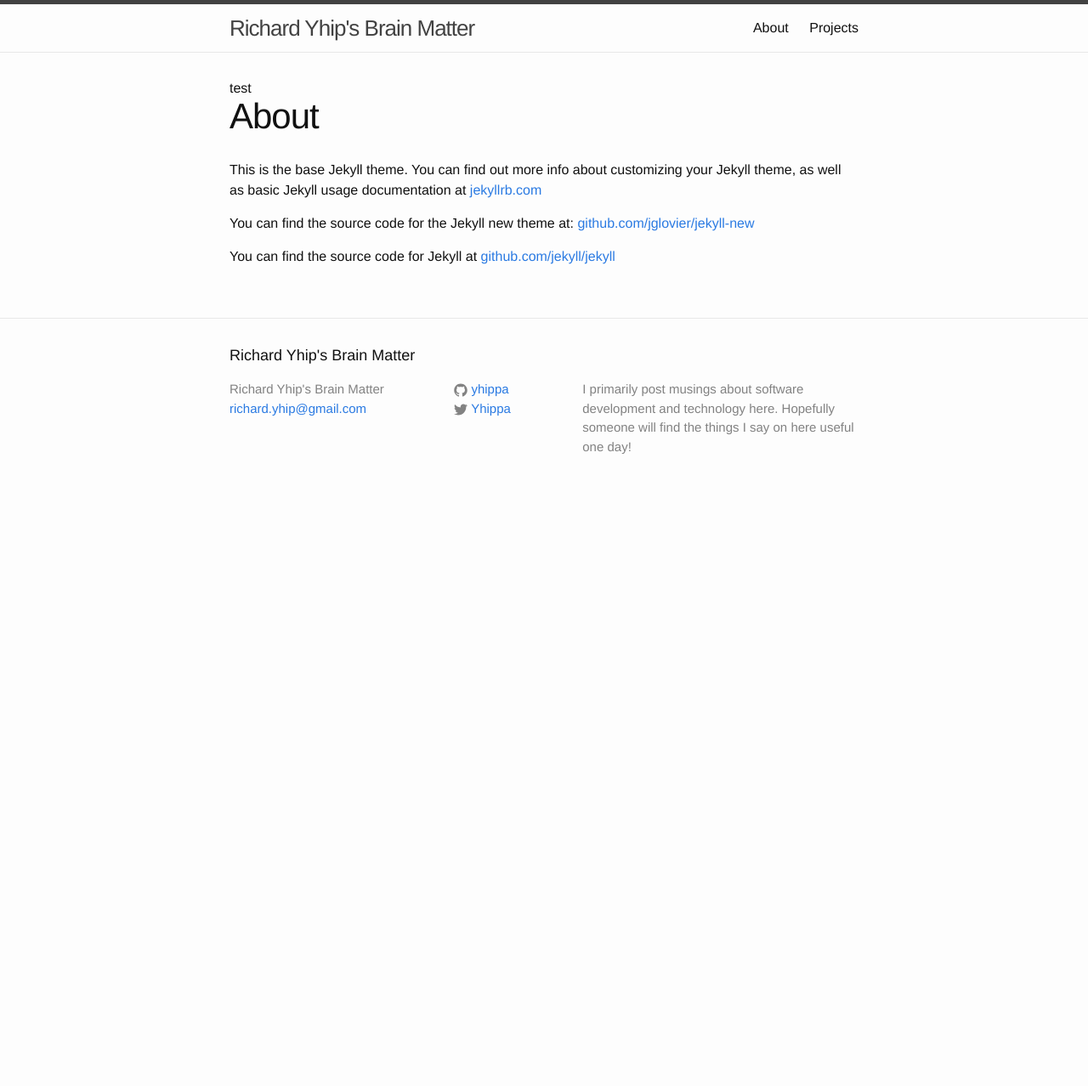
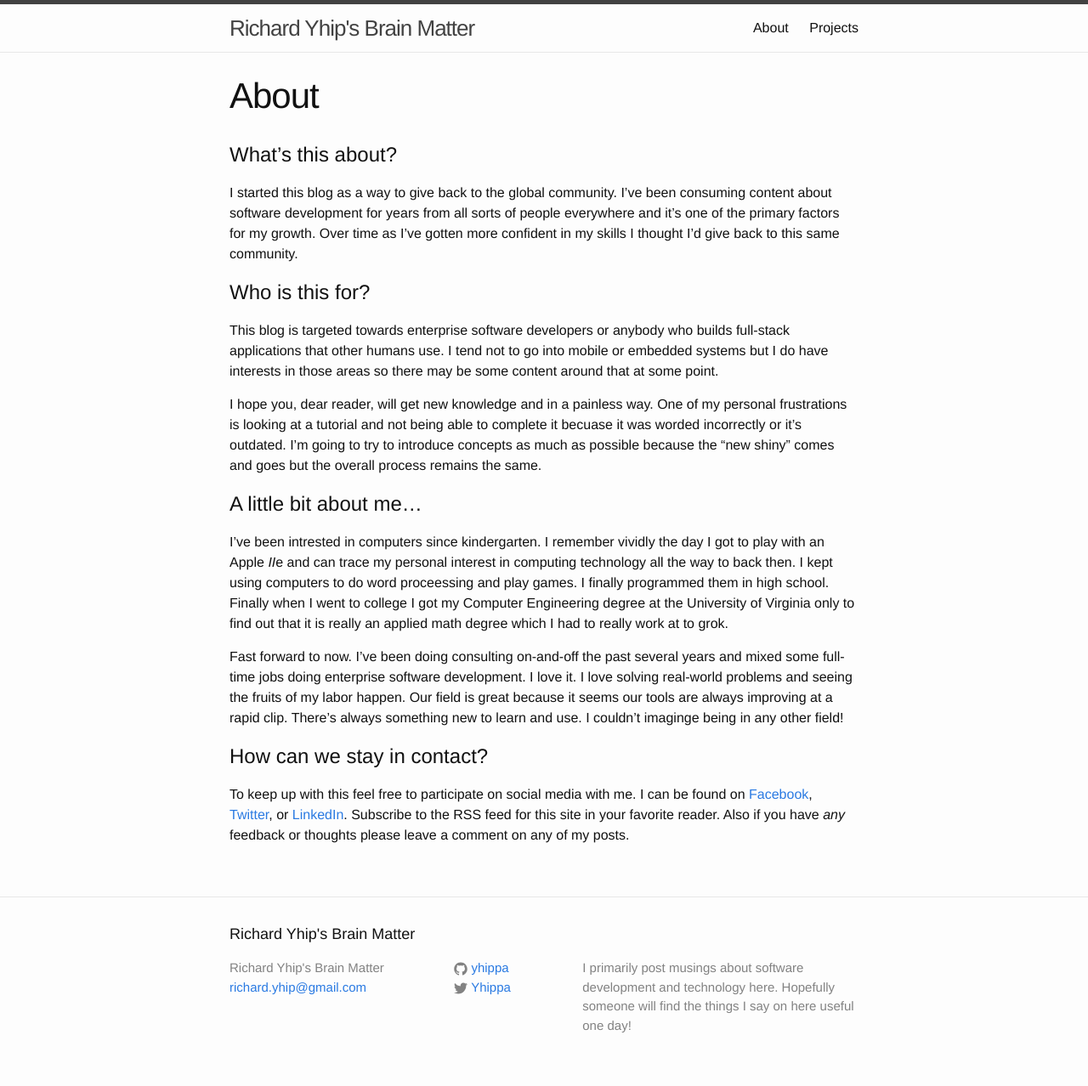
Before and after one commit to yhippa/yhippa.github.io, a Jekyll site: the page built from about.md, in a window 1280 px wide. Shown: the whole page at 85% size. Built offline with Jekyll 4.4.1, drawn with Linux system fonts in a browser that asks for light colours; before the commit the page ends 900 px from its top, so only the background shows below that.

Commit message:
cleaned up templates and revamped about me and projects section

```diff
--- a/_includes/head.html
+++ b/_includes/head.html
@@ -26,6 +26,6 @@
   <meta property="og:url"           content="{{ page.url | prepend: site.url }}" />
   <meta property="og:type"          content="website" />
   <meta property="og:title"         content="{{ site.title }}" />
-  <meta property="og:description"   content="{{ post.excerpt }}" />
+  <meta property="og:description"   content="{{ page.excerpt | strip_html }}" />
   <!-- <meta property="og:image"         content="http://www.your-domain.com/path/image.jpg" /> -->
 </head>
--- a/_layouts/page.html
+++ b/_layouts/page.html
@@ -2,7 +2,6 @@
 layout: default
 comments: true
 ---
-test
 <div class="post">
 
   <header class="post-header">
--- a/_layouts/post.html
+++ b/_layouts/post.html
@@ -2,7 +2,6 @@
 layout: default
 comments: true
 ---
-test
 <div class="post">
   <header class="post-header">
     <h1 class="post-title">{{ page.title }}</h1>
--- a/about.md
+++ b/about.md
@@ -3,9 +3,18 @@ layout: page
 title: About
 permalink: /about/
 ---
+# What's this about?
+I started this blog as a way to give back to the global community.  I've been consuming content about software development for years from all sorts of people everywhere and it's one of the primary factors for my growth.  Over time as I've gotten more confident in my skills I thought I'd give back to this same community.
 
-This is the base Jekyll theme. You can find out more info about customizing your Jekyll theme, as well as basic Jekyll usage documentation at [jekyllrb.com](http://jekyllrb.com/)
+# Who is this for?
+This blog is targeted towards enterprise software developers or anybody who builds full-stack applications that other humans use.  I tend not to go into mobile or embedded systems but I do have interests in those areas so there may be some content around that at some point.
 
-You can find the source code for the Jekyll new theme at: [github.com/jglovier/jekyll-new](https://github.com/jglovier/jekyll-new)
+I hope you, dear reader, will get new knowledge and in a painless way.  One of my personal frustrations is looking at a tutorial and not being able to complete it becuase it was worded incorrectly or it's outdated.  I'm going to try to introduce concepts as much as possible because the "new shiny" comes and goes but the overall process remains the same.
 
-You can find the source code for Jekyll at [github.com/jekyll/jekyll](https://github.com/jekyll/jekyll)
+# A little bit about me...
+I've been intrested in computers since kindergarten.  I remember vividly the day I got to play with an Apple *II*e and can trace my personal interest in computing technology all the way to back then.  I kept using computers to do word proceessing and play games.  I finally programmed them in high school.  Finally when I went to college I got my Computer Engineering degree at the University of Virginia only to find out that it is really an applied math degree which I had to really work at to grok.
+
+Fast forward to now.  I've been doing consulting on-and-off the past several years and mixed some full-time jobs doing enterprise software development.  I love it.  I love solving real-world problems and seeing the fruits of my labor happen.  Our field is great because it seems our tools are always improving at a rapid clip.  There's always something new to learn and use.  I couldn't imaginge being in any other field!
+
+# How can we stay in contact?
+To keep up with this feel free to participate on social media with me.  I can be found on [Facebook](https://www.facebook.com/yhippa), [Twitter](https://twitter.com/Yhippa), or [LinkedIn](https://www.linkedin.com/in/richardyhip/).  Subscribe to the RSS feed for this site in your favorite reader.  Also if you have *any* feedback or thoughts please leave a comment on any of my posts.
```
Also changed, not shown: projects.md (+8 -7 lines).
